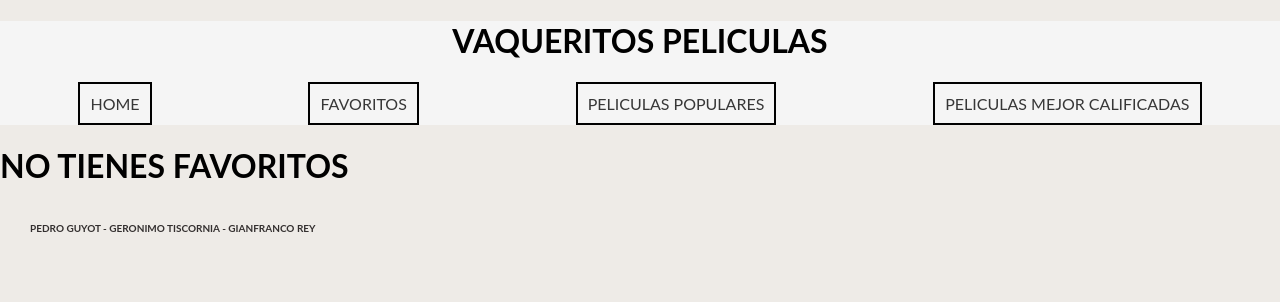
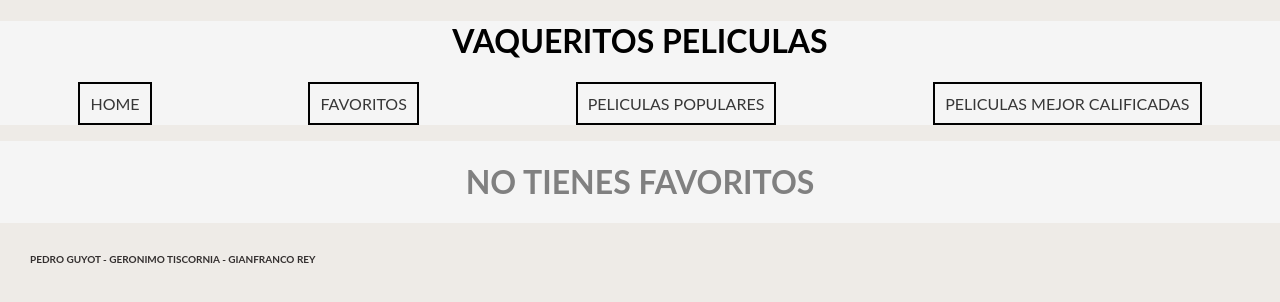
Before and after one commit to pedroguyot/ProyectoProg3, a React (Create React App) app in the folder my-app/: page /favoritos in a window 1280 px wide. Shown: the top 302 px of the page. Built offline with nearby package versions, Linux system fonts and the light colour scheme.

Commit message:
css de favoritos

```diff
--- a/my-app/src/screens/Favoritos/Favoritos.js
+++ b/my-app/src/screens/Favoritos/Favoritos.js
@@ -39,7 +39,6 @@ class Favoritos extends Component {
         }
     }
 
-    //Funcion para eliminar una pelicula del localStorage y del estado
     eliminarDeFavoritas = (id) => {
         let favoritos = JSON.parse(localStorage.getItem("favoritos"));
         let favoritosActualizados = favoritos.filter((elm) => elm !== id);
@@ -52,7 +51,7 @@ class Favoritos extends Component {
 
     render() {
         return (
-            <div>
+            <div id="menu">
                 {
                     this.state.peliculasFavs.length > 0
                         ?
```
Also changed, not shown: 1 other file (tests, documents, lock files or other folders).
